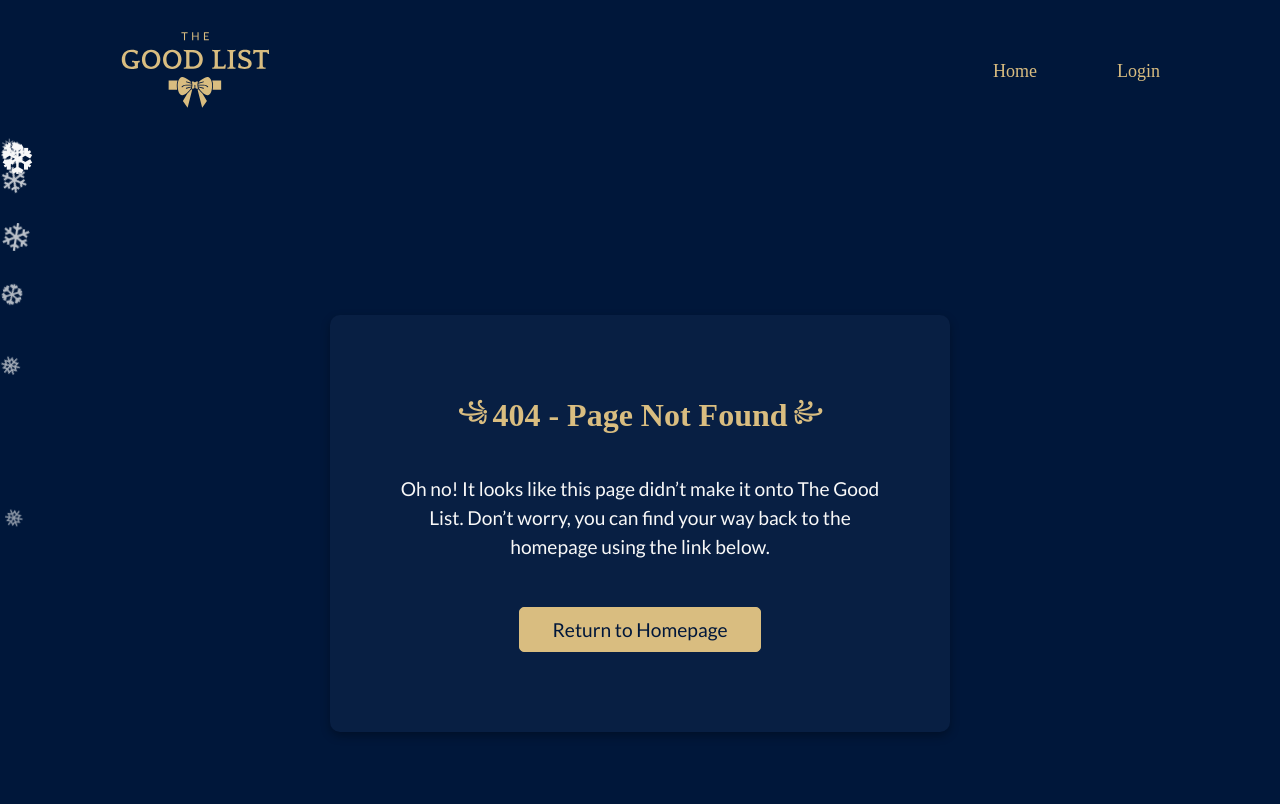
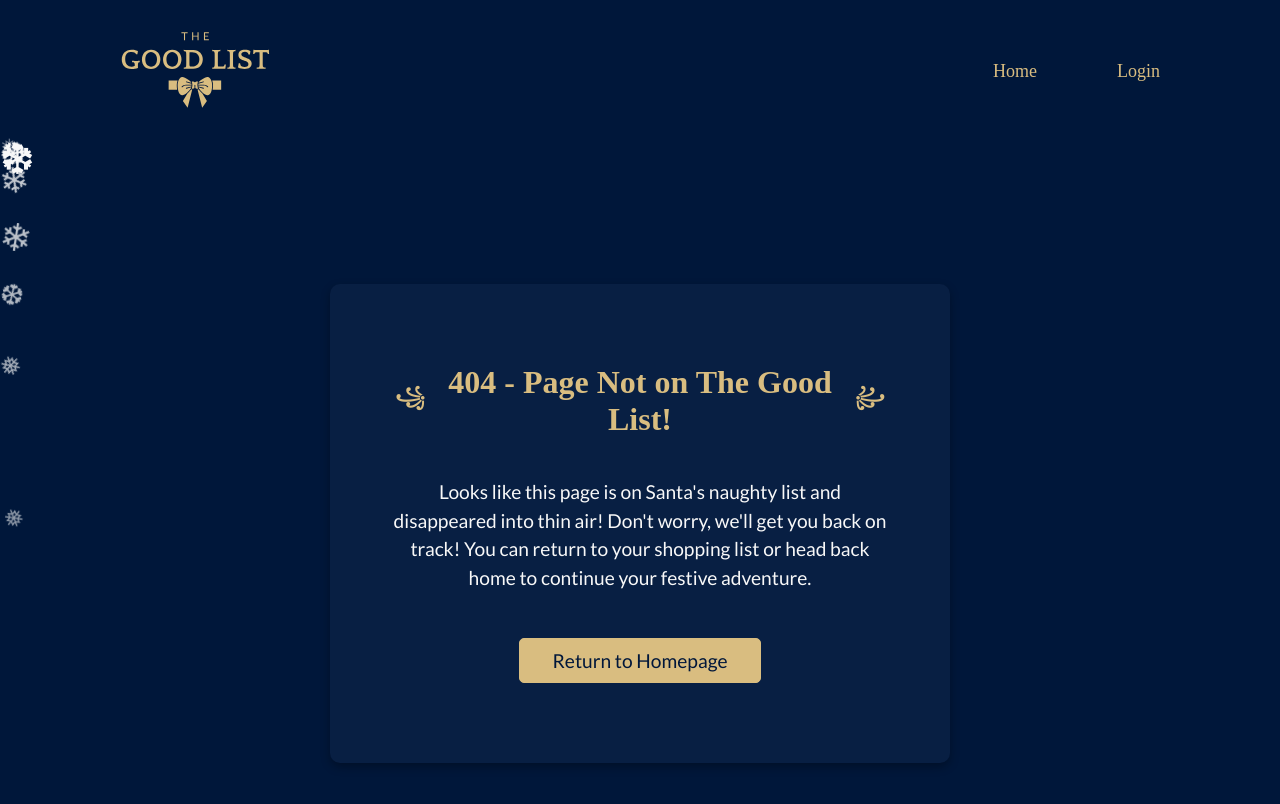
Before and after one commit to SheCodesAus/debugging_ducks_frontend, a React (Vite) app: page /category in a window 1280 px wide. Shown: the top 804 px of the page. Built offline with nearby package versions, Linux system fonts and the light colour scheme; a web font is replaced by a local one.

Commit message:
text added to 404 page

```diff
--- a/src/pages/NotFoundPage.jsx
+++ b/src/pages/NotFoundPage.jsx
@@ -21,14 +21,15 @@ function NotFoundPage() {
       {/* Card Container */}
       <div className="not-found-card">
         <h1>
-          <span className="icon">꧁</span>404 - Page Not Found{" "}
+          <span className="icon">꧁</span>404 - Page Not on The Good List!{" "}
           <span className="icon flip-icon">꧁</span>
         </h1>
         <p>
           {" "}
-          Oh no! It looks like this page didn’t make it onto The Good List.
-          Don’t worry, you can find your way back to the homepage using the link
-          below.
+          Looks like this page is on Santa's naughty list and disappeared into
+          thin air! Don't worry, we'll get you back on track! You can return to
+          your shopping list or head back home to continue your festive
+          adventure.
         </p>
         <Link to="/">Return to Homepage</Link>
       </div>
```
